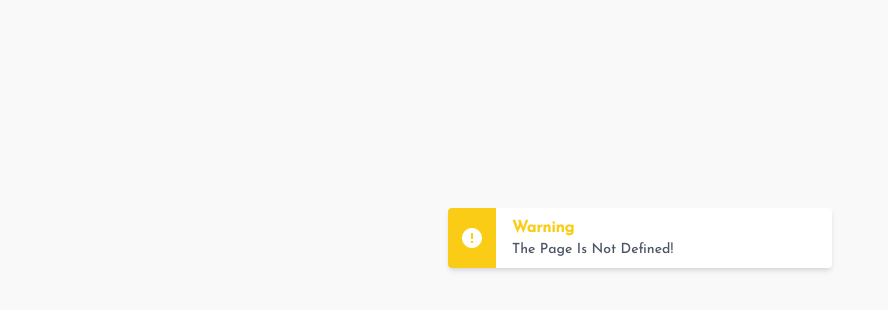
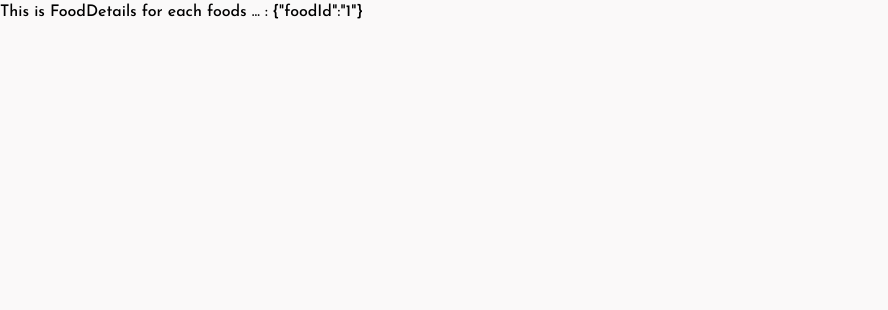
Before and after one commit to Abolfazl181920/Food-Delivery, a React (Create React App) app: page /foods/1 in a window 1280 px wide. Shown: the top 310 px of the page, without its empty margins (0-888 px from the left). Built offline with nearby package versions, Linux system fonts and the light colour scheme.

Commit message:
use useParams: use it to show each data for each foods

```diff
--- a/src/food/FoodDetails.js
+++ b/src/food/FoodDetails.js
@@ -1,7 +1,12 @@
+import { useParams } from 'react-router-dom'
+
 const FoodDetails = () => {
+
+    const foodId = useParams()
+
     return (
         <div>
-            This is FoodDetails for each foods ...
+            This is FoodDetails for each foods ... : {JSON.stringify(foodId)}
         </div>
     )
 }
--- a/src/food/Items.js
+++ b/src/food/Items.js
@@ -8,7 +8,7 @@ const Items = ({ name, img, price, id }) => {
                     <img src={img} alt="food-img" className="rounded-t-lg h-52 w-full cursor-pointer" />
                     <div className="p-7">
                         <h2 className="font-semibold mb-3 text-xl text-blue-800"> {name} </h2>
-                        <Link to={id} className="text-blue-500 italic hover:text-yellow-500 text-sm">Go Recipe 👉</Link>
+                        <Link to={`/foods/${id}`} className="text-blue-500 italic hover:text-yellow-500 text-sm">Go Recipe 👉</Link>
                         <span className="ml-16 text-sm text-yellow-500"> {price}$ </span>
                     </div>
                 </div>
--- a/src/index.js
+++ b/src/index.js
@@ -4,6 +4,7 @@ import { BrowserRouter as Router, Routes, Route } from 'react-router-dom'
 
 import App from 'App'
 import FoodsPage from 'pages/FoodsPage'
+import FoodDetails from 'food/FoodDetails'
 import SignUp from './register/SignUp'
 import SignIn from './register/SignIn'
 import Error404 from './404/Error404'
@@ -19,6 +20,7 @@ root.render(
       <Route path='registration/signup' element={ <SignUp /> } />
       <Route path='registration/signin' element={ <SignIn /> } />
       <Route path='foods' element={ <FoodsPage /> } />
+      <Route path='foods/:foodId' element={ <FoodDetails /> } />
       <Route path='*' element={ <Error404 /> } />
     </Routes>
   </Router>
```
